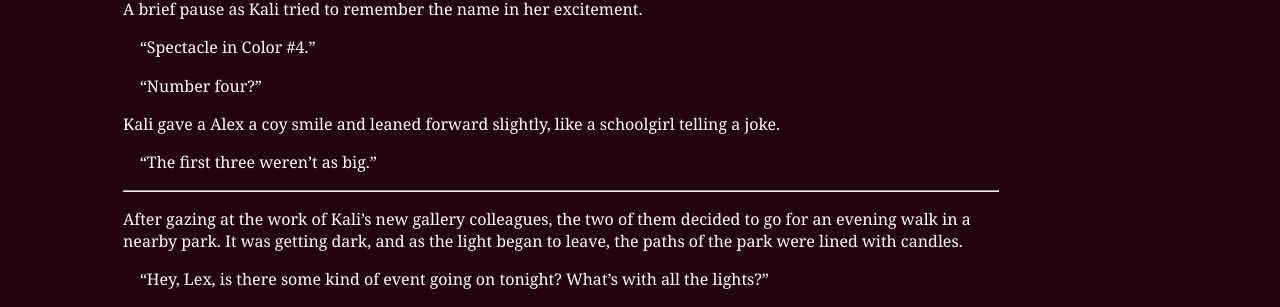
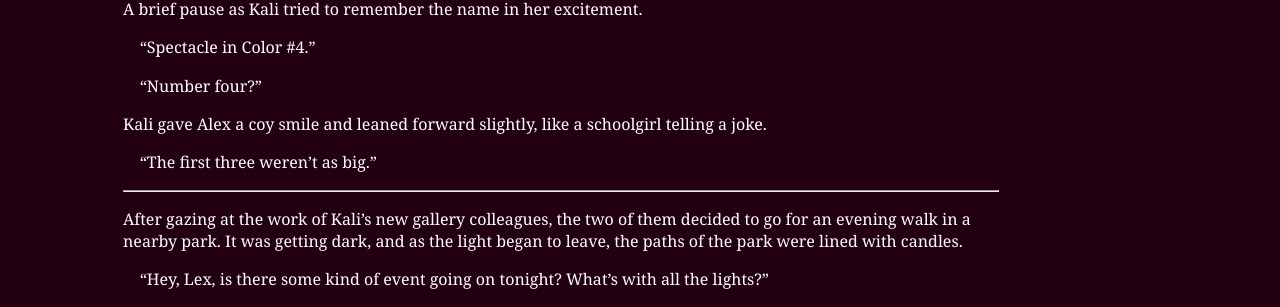
Before and after one commit to Nynergy/Nynergy.github.io, a Jekyll site: the page built from _posts/prose/2020-05-17-Spectacle-of-Ritual.md, in a window 1280 px wide and 900 px high, scrolled down 1648 px. Shown: the part 147-454 px from the top of the window. Built offline with Jekyll 4.4.1, drawn with Linux system fonts in a browser that asks for light colours.

Commit message:
Fixed a typo

```diff
--- a/_posts/prose/2020-05-17-Spectacle-of-Ritual.md
+++ b/_posts/prose/2020-05-17-Spectacle-of-Ritual.md
@@ -53,7 +53,7 @@ A brief pause as Kali tried to remember the name in her excitement.
 
     “Number four?”
 
-Kali gave a Alex a coy smile and leaned forward slightly, like a schoolgirl telling a joke.
+Kali gave Alex a coy smile and leaned forward slightly, like a schoolgirl telling a joke.
 
     “The first three weren’t as big.”
 
```
